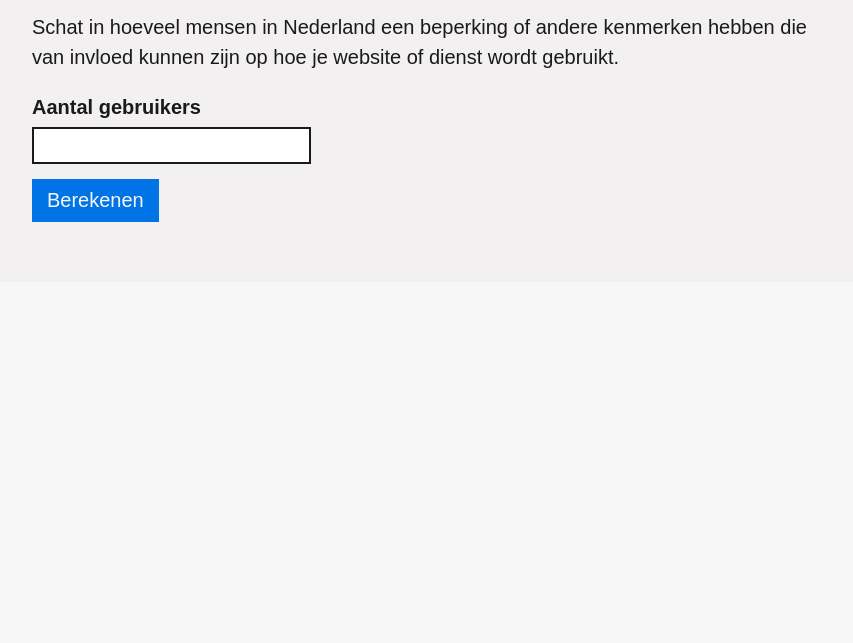
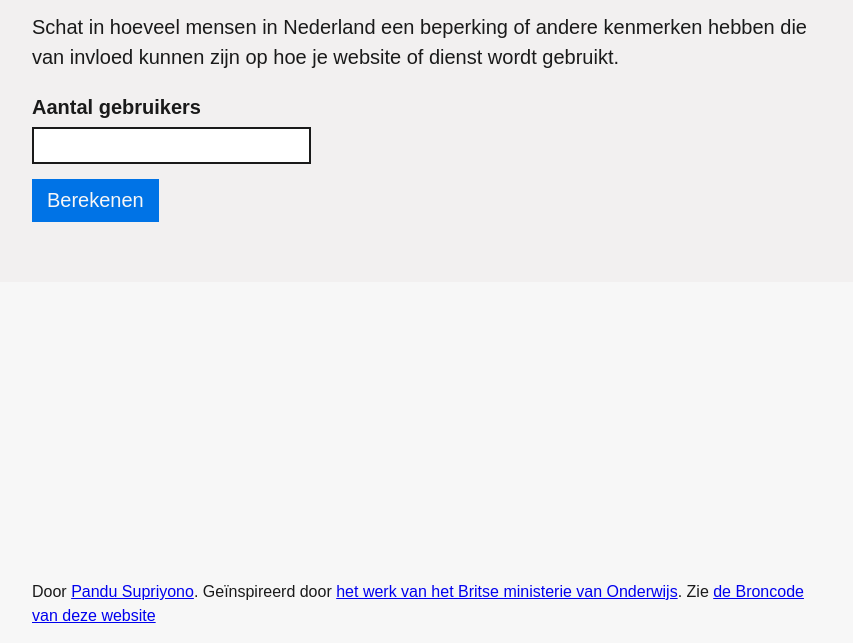
Before and after one commit to pandu-supriyono/hoeveel-mensen, an Eleventy site: page src/index.njk in a window 1280 px wide. Shown: the part 157-800 px from the top of the page, without its empty margins (208-1061 px from the left). Built offline with nearby package versions, Linux system fonts and the light colour scheme; Eleventy itself is replaced by a stand-in of ours; files that its build step writes are made by us from their sources.

Commit message:
add footer

```diff
--- a/src/index.njk
+++ b/src/index.njk
@@ -34,9 +34,17 @@
     </div>
   </div>
 
-  <div class="container">
-    <div id="results"></div>
-  </div>
+  <main>
+    <div class="container">
+      <div id="results"></div>
+    </div>
+  </main>
+
+  <footer>
+    <div class="container">
+      Door <a href="https://supriyono.nl">Pandu Supriyono</a>. Geïnspireerd door <a href="https://design.education.gov.uk/tools/how-many-users">het werk van het Britse ministerie van Onderwijs</a>. Zie <a href="https://github.com/pandu-supriyono/hoeveel-mensen">de Broncode van deze website</a>
+    </div>
+  </footer>
 
   <script>
     const statsJSONString = '{{ stats | stringifyJSON | safe }}'
--- a/src/style.css
+++ b/src/style.css
@@ -151,6 +151,9 @@ html {
 }
 
 body {
+  display: flex;
+  flex-direction: column;
+  min-height: 100vh;
   line-height: 1.5;
   background-color: var(--color-background);
   color: var(--color-foreground);
@@ -229,6 +232,16 @@ button:focus:not(:hover) {
   outline: 2px solid transparent;
 }
 
+a:focus {
+  background-color: var(--color-focus);
+  box-shadow:
+    0 -2px #fd0,
+    0 4px var(--color-foreground);
+  color: var(--color-foreground);
+  outline: 2px solid transparent;
+  text-decoration: none;
+}
+
 table {
   width: 100%;
 }
@@ -281,3 +294,10 @@ th {
   padding-block: 5px;
   border-bottom: 1px solid var(--color-foreground);
 }
+
+footer {
+  margin-top: auto;
+  font-size: var(--font-size--1);
+  padding-bottom: 15px;
+  padding-top: 40px;
+}
```
